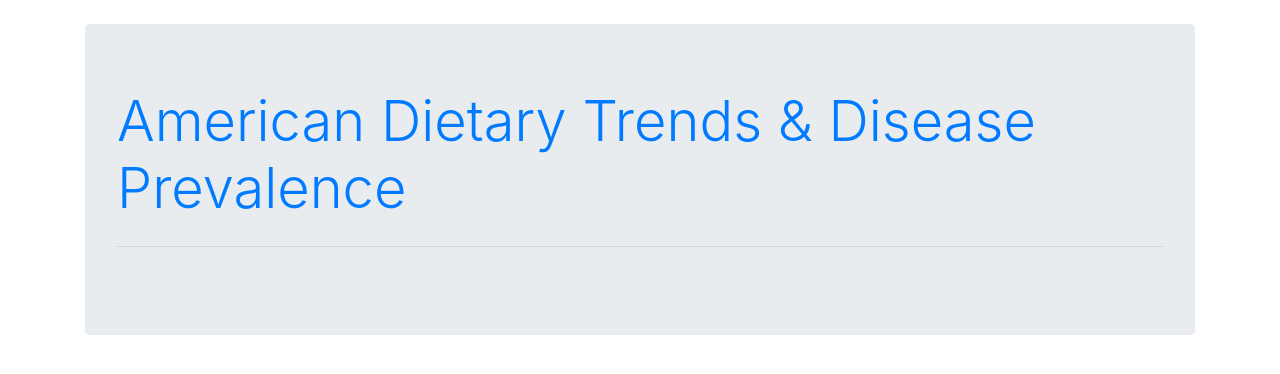
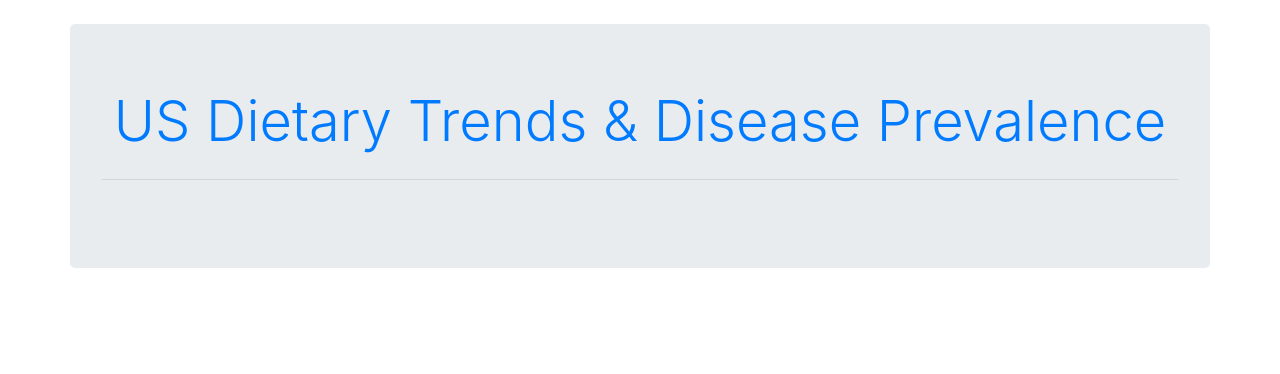
Before and after one commit to Chahnaz-Kbaisi/diet-habits-disease-us, a Flask app: page / in a window 1280 px wide. Shown: the part 56-430 px from the top of the page. Run offline with Flask 2, Linux system fonts and the light colour scheme; some libraries are stand-ins or nearby versions.

Commit message:
Adding containers

```diff
--- a/templates/index.html
+++ b/templates/index.html
@@ -14,12 +14,12 @@
         integrity="sha512-Rksm5RenBEKSKFjgI3a41vrjkw4EVPlJ3+OiI65vTjIdo9brlAacEuKOiQ5OFh7cOI1bkDwLqdLw3Zg0cRJAAQ=="
         crossorigin="" />
     <!-- Our CSS -->
-    <!-- <link rel="stylesheet" type="text/css" href="static/css/style.css" /> -->
+    <!-- <link rel="stylesheet" type="text/css" href="../static/css/style.css" /> -->
 
 </head>
 
 <body>
-    <!-- Nav Bar -->
+    <!-- NavBar Navigation Section -->
     <nav class="navbar navbar-expand-lg navbar-dark bg-primary">
         <a class="navbar-brand" href="/">Homepage</a>
         <button class="navbar-toggler" type="button" data-toggle="collapse" data-target="#navbarColor01"
@@ -49,15 +49,21 @@
             </ul>
         </div>
     </nav>
-
+    <!-- Creating containers, rows & column -->
     <div class="container mt-4">
-
-        <div class="jumbotron">
-            <h1 class="display-4 text-primary">American Dietary Trends & Disease Prevalence</h1>
-            <hr class="my-4">
-            <ul id="tasks" class="list-group"></ul>
+        <!-- Main page row -->
+        <div class="row">
+            <div class="col-md-12 jumbotron text-center">
+                <h1 class="display-4 text-primary">US Dietary Trends & Disease Prevalence</h1>
+                <hr class="my-4">
+                <!-- <ul id="tasks" class="list-group"></ul> -->
+            </div>
         </div>
     </div>
+    <!-- Footer Section -->
+    <!-- <footer>
+        <div class="footer">&copy; US Diet Habits/Disease 2021</div>
+    </footer> -->
     <!-- Run script -->
     <script src="../static/js/main.js"></script>
     <!-- JS, Popper.js, CSS and jQuery -->
```
